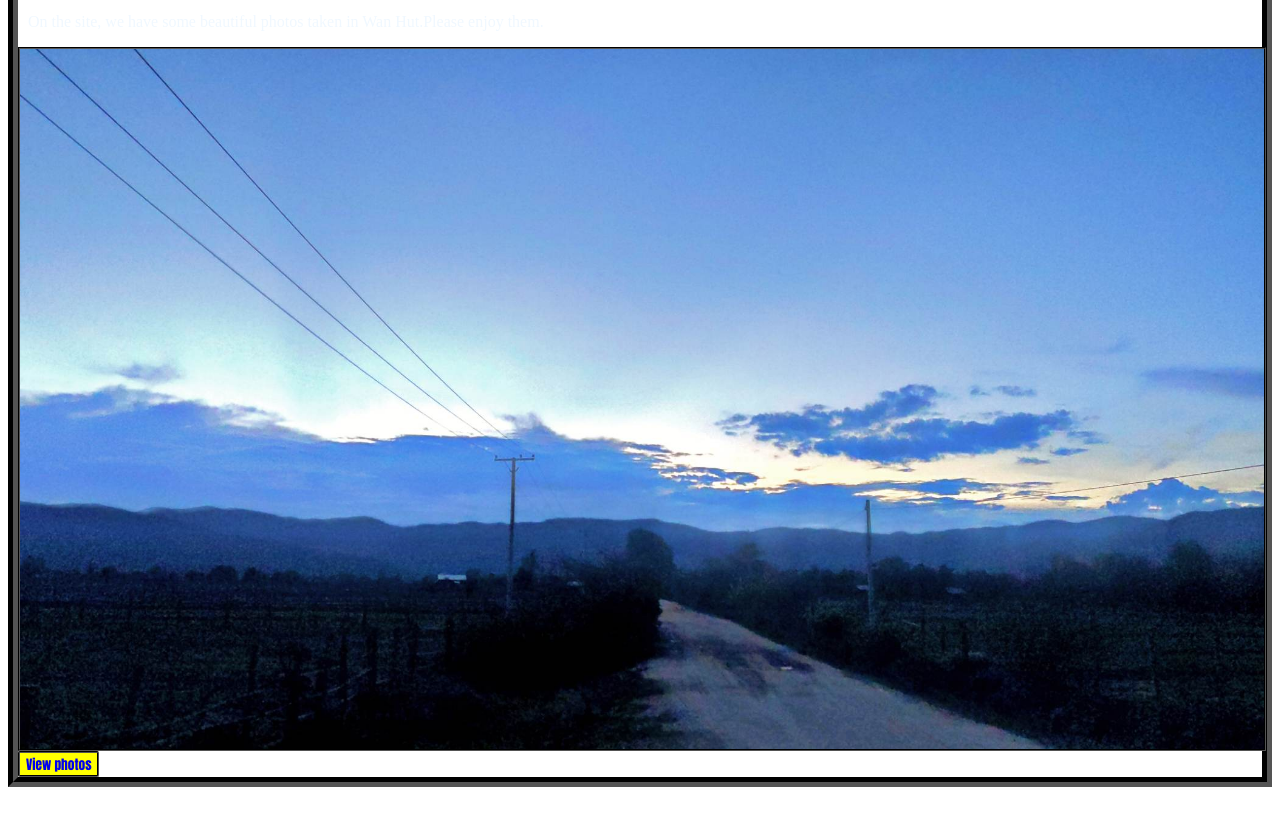
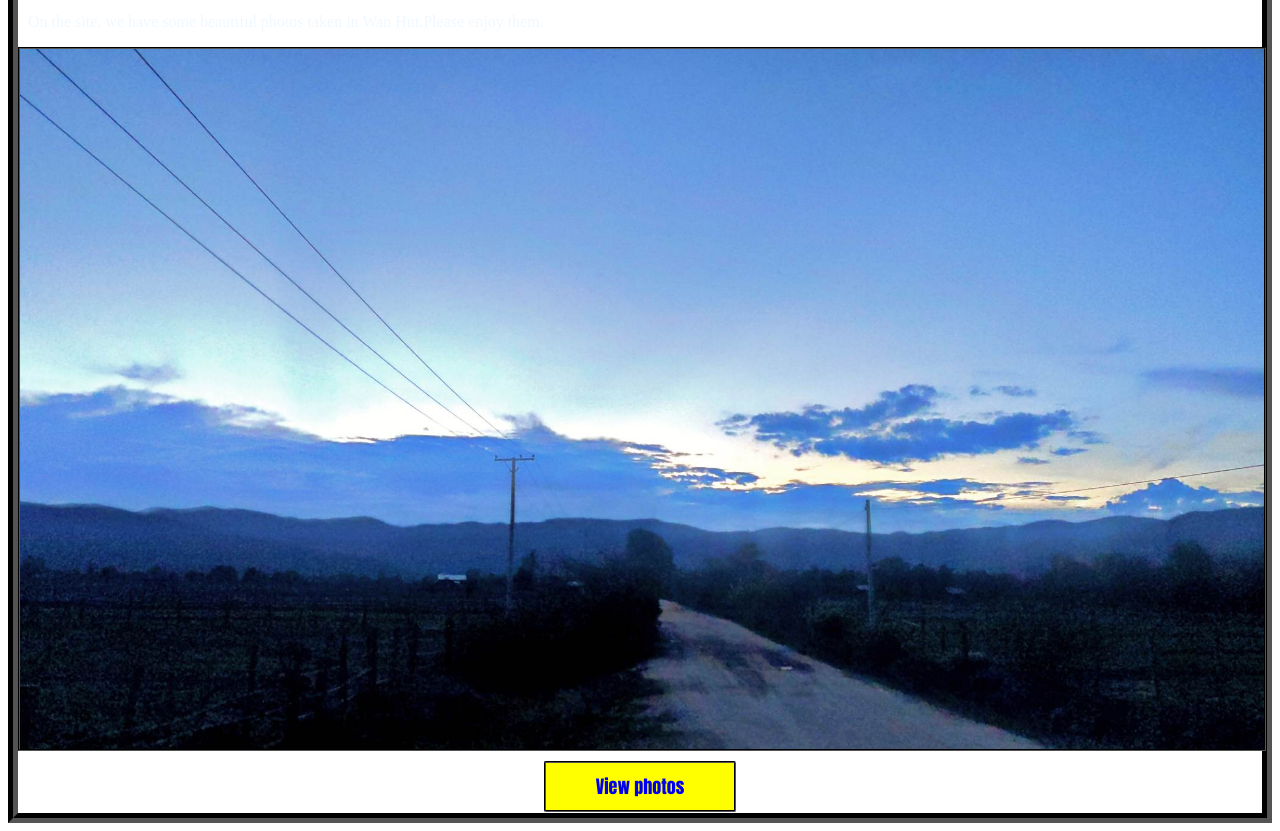
Before and after one commit to Saisaimainshang/Wan-Hut, a plain HTML site: page index.html in a window 1280 px wide. Shown: the part 120-951 px from the top of the page. Before the commit the page ends 915 px from the top, so only its background shows below. Drawn offline with Linux system fonts and the light colour scheme.

Commit message:
Update style.css

```diff
--- a/style.css
+++ b/style.css
@@ -77,6 +77,19 @@ button{
     font-family: Impact, Haettenschweiler, 'Arial Narrow Bold', sans-serif;
     border-radius: 2px;
     border-style: groove;
+    padding-top: 10px;
+    padding-bottom: 10px;
+    padding-left: 50px;
+    padding-right: 50px;
+    margin: 1px;
+    font-size: large;
+    margin-top: 10px;
+}
+
+.f{
+    display: flex;
+    justify-content: center;
+    align-items: center;
 }
 
 div#header{
```
